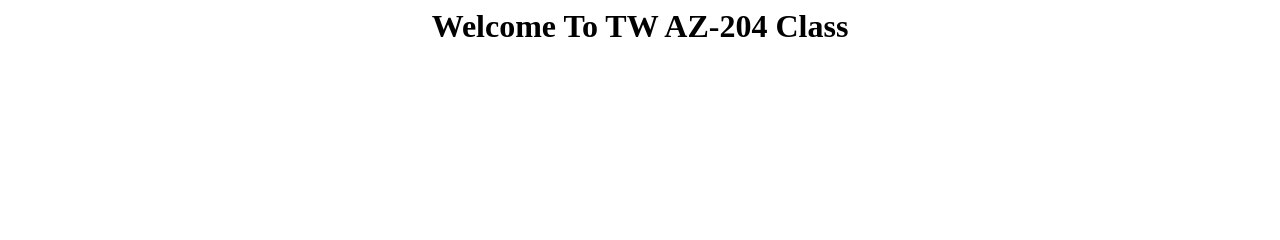
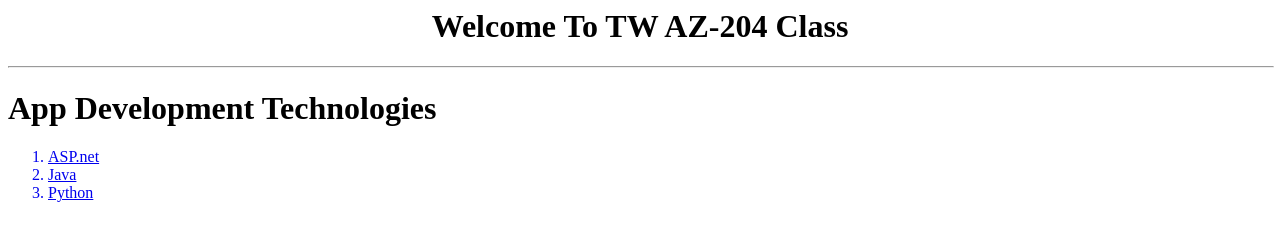
Before and after one commit to trivik78/IBMDemo, a plain HTML site: page Index.html in a window 1280 px wide. Drawn offline with Linux system fonts and the light colour scheme.

Commit message:
Update Index.html
Devel-Tech-Update

```diff
--- a/Index.html
+++ b/Index.html
@@ -3,7 +3,17 @@
 <title>My First Web App</title>
 <body>
 <h1 align="center">
-Welcome To TW AZ-204 Class
+Welcome To TW AZ-204 Class</h1>
+<hr width="100%">
+<h1 align="left">
+	App Development Technologies
 </h1>
+<ol>
+	<a href="#"><li> ASP.net</li></a>
+	<a href="#"><li> Java</li></a>
+	<a href="#"><li> Python</li></a>
+</ol>
+
+
 </body>
 </html>
```
